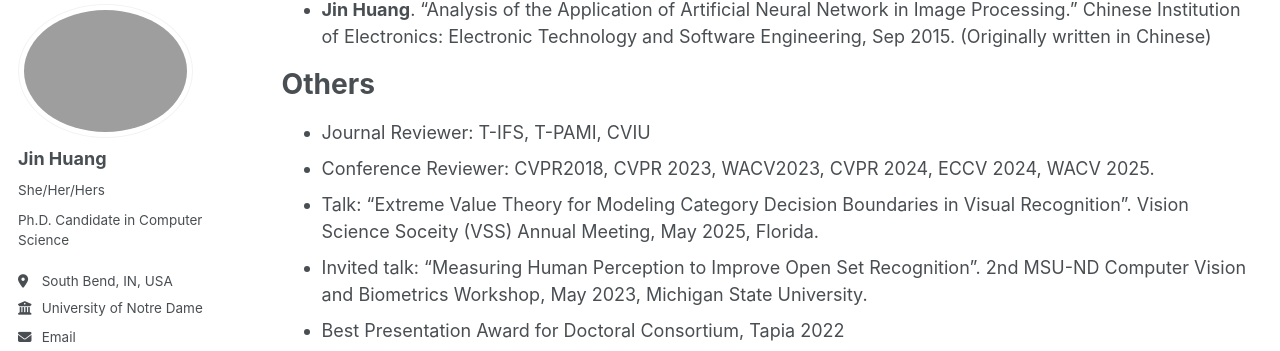
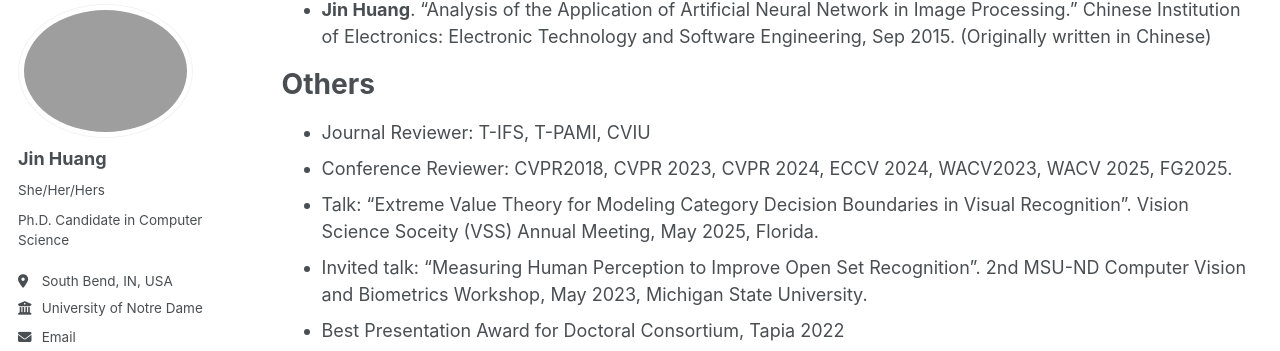
Before and after one commit to KiyoshiKAWASAKI/KiyoshiKAWASAKI.github.io, a Jekyll site: the page built from _pages/cv.md, in a window 1280 px wide and 900 px high, scrolled down 1663 px. Shown: the part 102-453 px from the top of the window. Built offline with Jekyll 4.4.1, drawn with Linux system fonts in a browser that asks for light colours; some web fonts are replaced.

Commit message:
update CV

```diff
--- a/_pages/cv.md
+++ b/_pages/cv.md
@@ -56,7 +56,7 @@ on Gaze.” (US Patent No. 63/553,406. Filed by Dolby Laboratories.)
 Others
 ======
 - Journal Reviewer: T-IFS, T-PAMI, CVIU
-- Conference Reviewer: CVPR2018, CVPR 2023, WACV2023, CVPR 2024, ECCV 2024, WACV 2025.
+- Conference Reviewer: CVPR2018, CVPR 2023, CVPR 2024, ECCV 2024, WACV2023, WACV 2025, FG2025.
 - Talk: "Extreme Value Theory for Modeling Category Decision Boundaries in Visual Recognition". Vision Science Soceity (VSS) Annual Meeting, May 2025, Florida.
 - Invited talk: "Measuring Human Perception to Improve Open Set Recognition". 2nd MSU-ND Computer Vision and Biometrics Workshop, May 2023, Michigan State University.
 - Best Presentation Award for Doctoral Consortium, Tapia 2022
```
